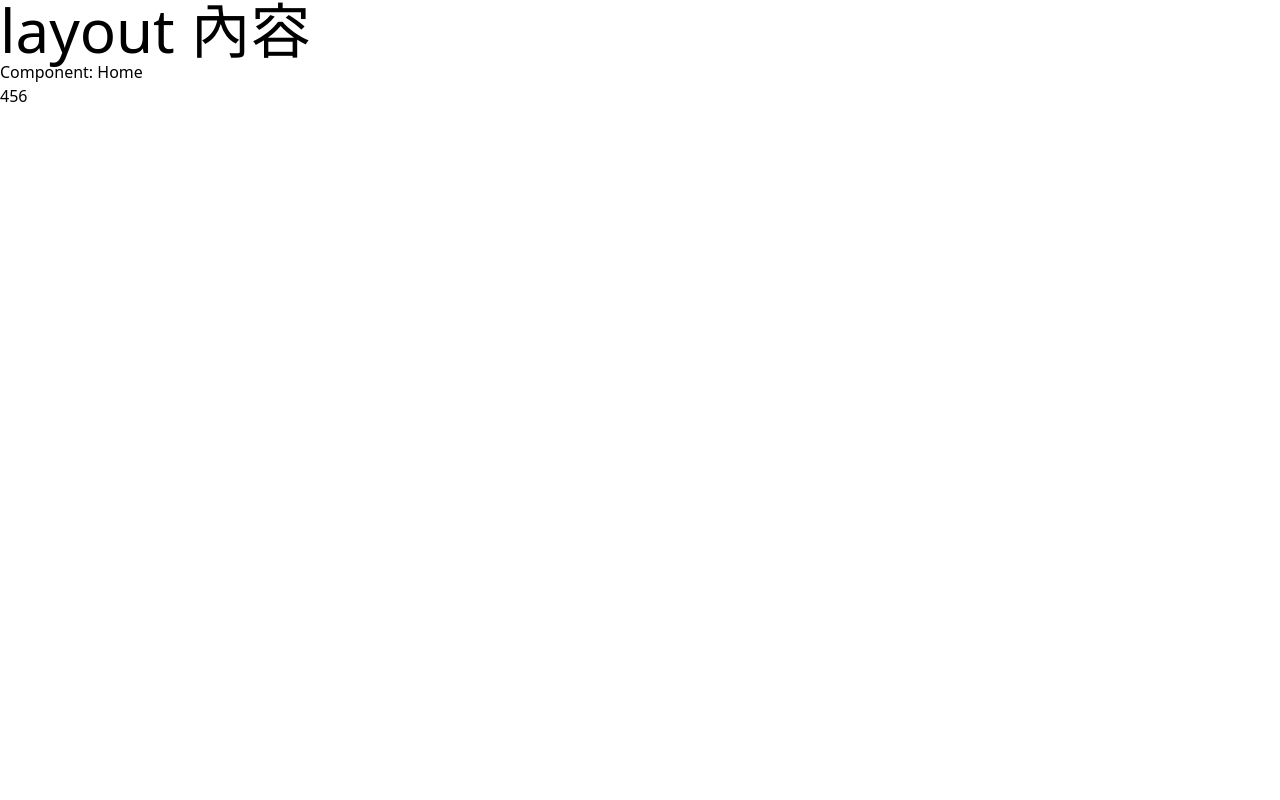
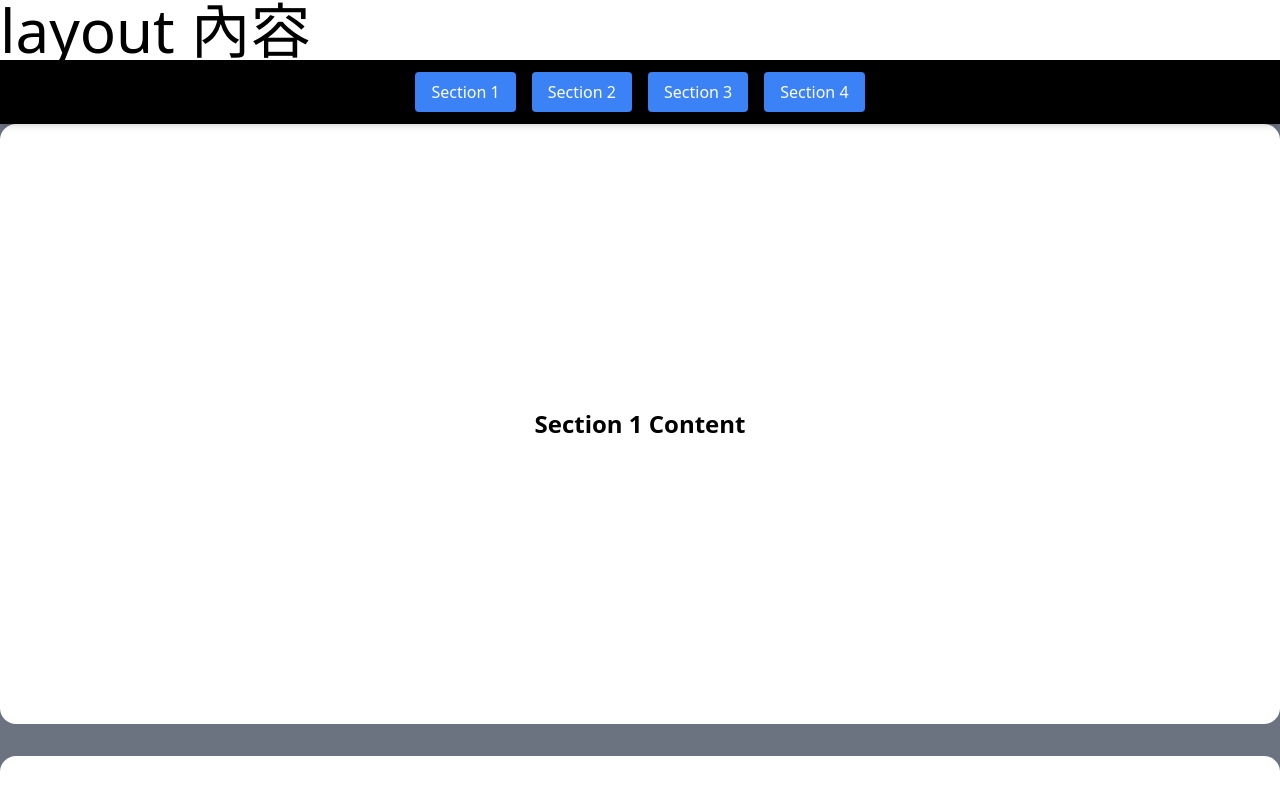
Before and after one commit to viccjiang/nuxt3-page, a Nuxt app: page /scrollView in a window 1280 px wide. Shown: the top 800 px of the page. Built offline with nearby package versions, Linux system fonts and the light colour scheme.

Commit message:
feat : scroll To Element

```diff
--- a/assets/css/main.css
+++ b/assets/css/main.css
@@ -9,6 +9,18 @@
   .section {
     @apply mb-8 rounded-none bg-white p-6 sm:rounded-[16px] md:p-6 lg:p-12;
   }
+  /* 使用 Tailwind CSS */
+  .section {
+    @apply flex h-[600px] items-center justify-center text-2xl font-bold;
+  }
+
+  .btn {
+    @apply rounded bg-blue-500 px-4 py-2 text-white transition-colors duration-300 ease-in-out;
+  }
+
+  .btn:hover {
+    @apply bg-blue-700;
+  }
 }
 
 .fade-enter-active,
--- a/layouts/default.vue
+++ b/layouts/default.vue
@@ -6,7 +6,7 @@
     <slot />
 
     <HomeView />
-    <footer>456</footer>
+    <footer class="bg-black text-6xl">footer</footer>
   </div>
 </template>
 
--- /dev/null
+++ b/pages/scrollView.vue
@@ -0,0 +1,44 @@
+<template>
+  <div id="page-container" class="min-h-screen bg-gray-500">
+    <!-- 固定的 Header 區塊，綁定 ref -->
+    <header
+      ref="headerRef"
+      class="container sticky top-0 z-10 mx-auto flex h-16 items-center justify-center bg-black shadow-md"
+    >
+      <nav class="space-x-4">
+        <button class="btn" @click="scrollToSection('section1')">Section 1</button>
+        <button class="btn" @click="scrollToSection('section2')">Section 2</button>
+        <button class="btn" @click="scrollToSection('section3')">Section 3</button>
+        <button class="btn" @click="scrollToSection('section4')">Section 4</button>
+      </nav>
+    </header>
+
+    <!-- 內容區塊 -->
+    <section id="section1" class="section bg-blue-100">Section 1 Content</section>
+    <section id="section2" class="section bg-green-100">Section 2 Content</section>
+    <section id="section3" class="section bg-yellow-100">Section 3 Content</section>
+    <section id="section4" class="section bg-red-100">Section 4 Content</section>
+  </div>
+</template>
+
+<script setup>
+import { ref, onMounted } from 'vue';
+// 引入滾動函數
+import { scrollToElementById } from '@/utils/scrollToElementById';
+
+const headerRef = ref(null);
+let headerHeight = 0;
+
+onMounted(() => {
+  // 確保在元件掛載後獲取 header 的高度
+  if (headerRef.value) {
+    headerHeight = headerRef.value.clientHeight;
+  }
+});
+
+const scrollToSection = (sectionId) => {
+  scrollToElementById(sectionId, headerHeight);
+};
+</script>
+
+<style scoped></style>
--- /dev/null
+++ b/utils/scrollToElementById.js
@@ -0,0 +1,18 @@
+export const scrollToElementById = (id, headerHeight) => {
+  const targetElement = document.getElementById(id);
+  const pageContainer = document.getElementById('page-container');
+
+  if (targetElement && pageContainer) {
+    const offsetTop = targetElement.getBoundingClientRect().top + window.scrollY;
+
+    const scrollTopPosition = offsetTop - headerHeight;
+
+    // 確保目標元素渲染好後進行滾動
+    setTimeout(() => {
+      window.scrollTo({
+        top: scrollTopPosition,
+        behavior: 'smooth'
+      });
+    }, 100);
+  }
+};
```
